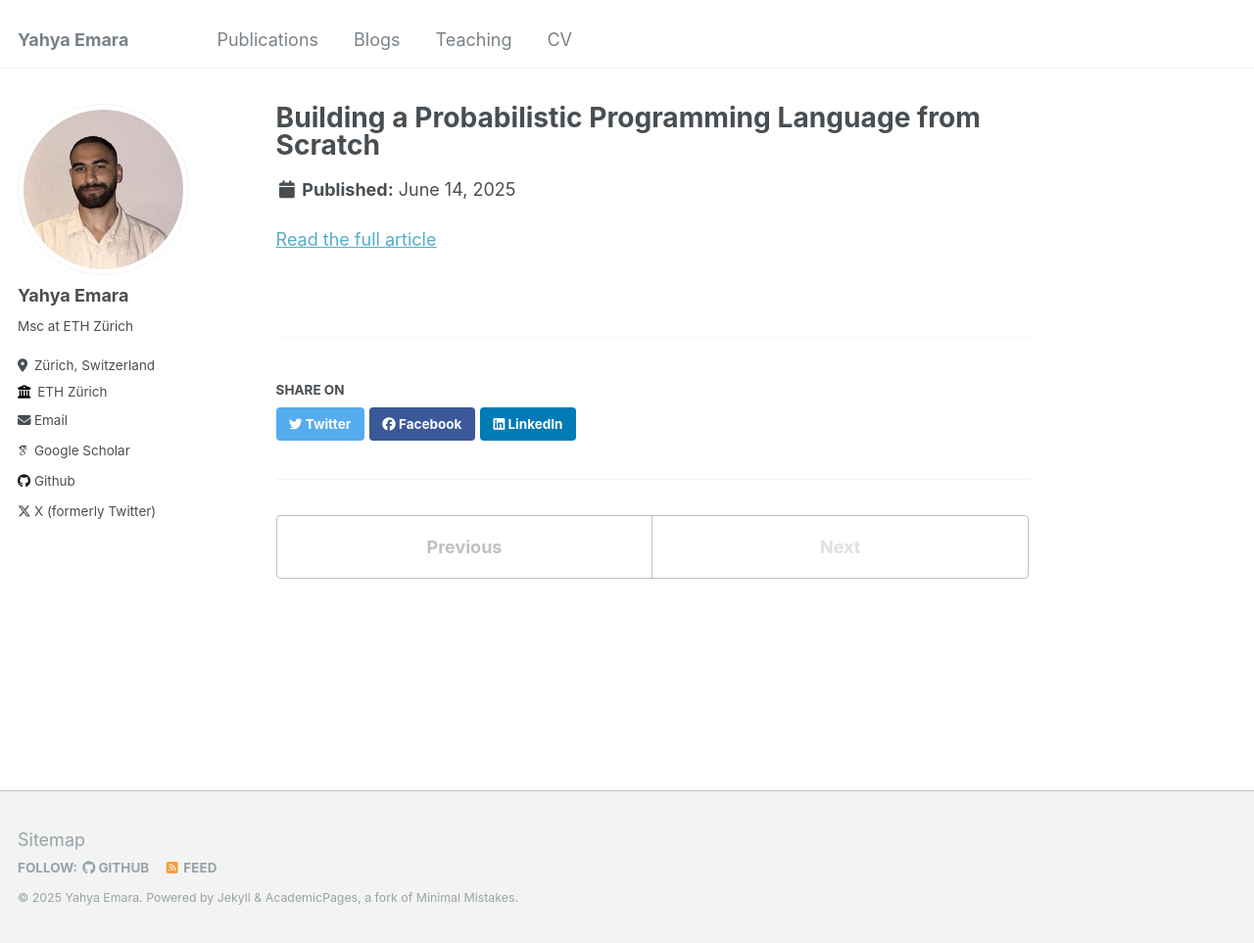
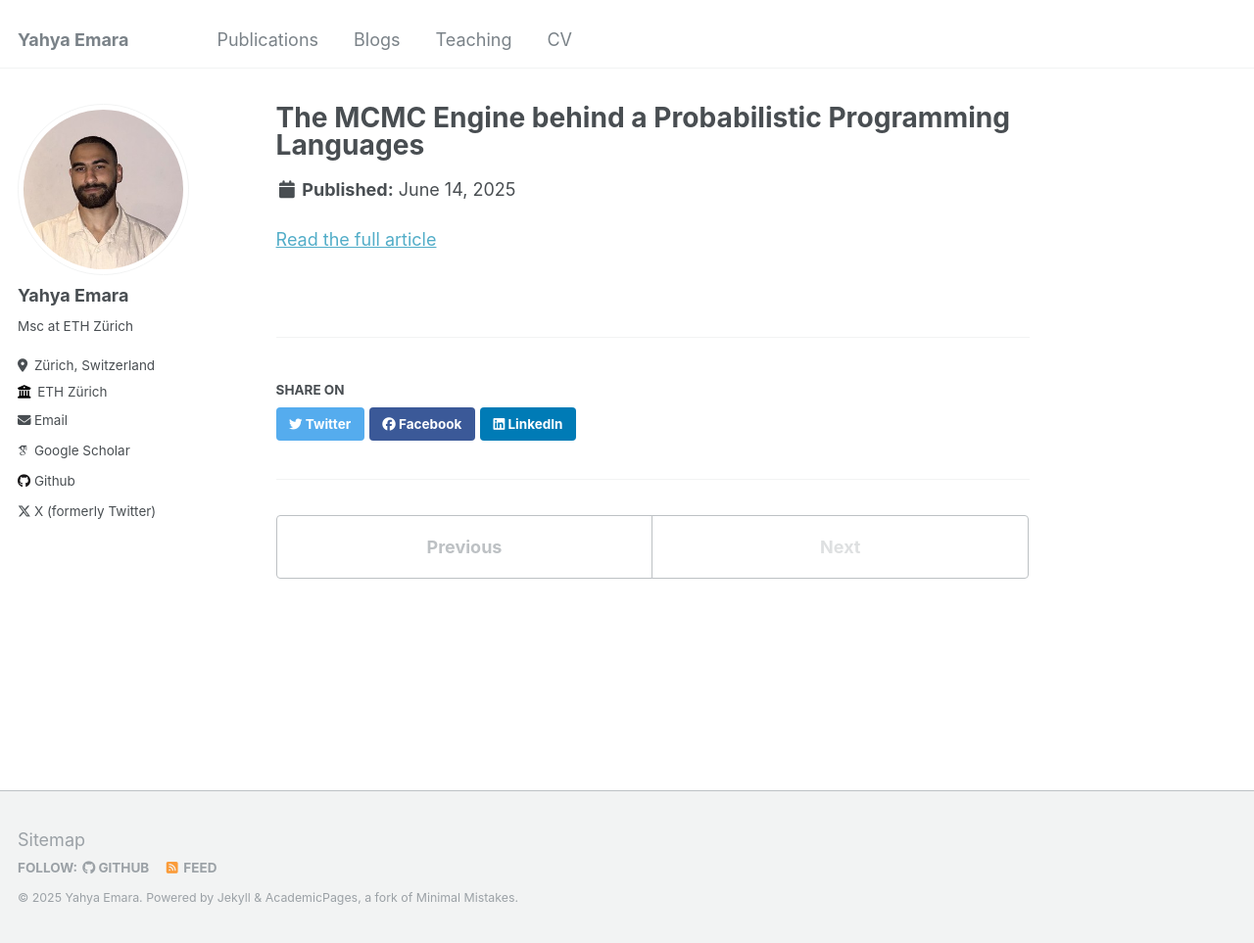
Before and after one commit to yahya010/yahya010.github.io, a Jekyll site: the page built from _portfolio/portfolio-2.md, in a window 1280 px wide and 963 px high. Shown: the whole window at 98% size. Built offline with Jekyll 4.4.1, drawn with Linux system fonts in a browser that asks for light colours; some web fonts are replaced.

Commit message:
Update portfolio-2.md

```diff
--- a/_portfolio/portfolio-2.md
+++ b/_portfolio/portfolio-2.md
@@ -1,5 +1,5 @@
 ---
-title: "Building a Probabilistic Programming Language from Scratch"
+title: "The MCMC Engine behind a Probabilistic Programming Languages"
 ---
 
 [Read the full article](https://colab.research.google.com/drive/1PkEXfxgh_D7HFtTqgF__TCKrwS5isCcZ?usp=sharing)
```
